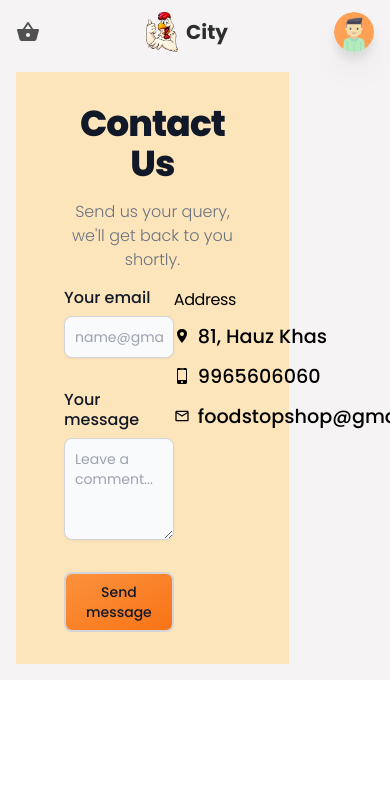
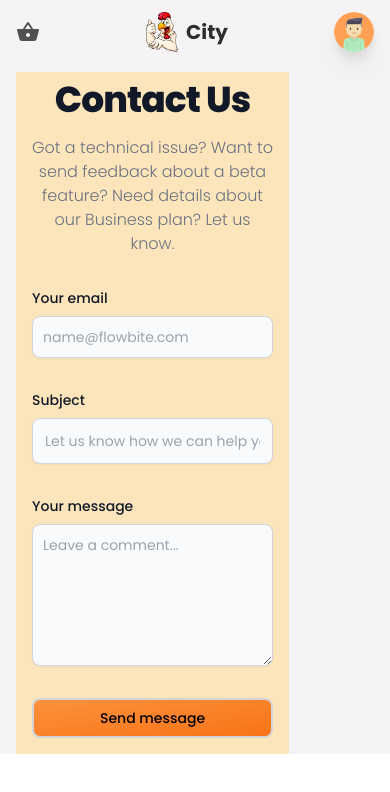
Before and after one commit to shilpi-code/Food-order, a React (Create React App) app: page /ContactUs in a window 390 px wide. Shown: the top 792 px of the page. Built offline with nearby package versions, Linux system fonts and the light colour scheme; no server answers; the database is empty.

Commit message:
added footer

```diff
--- a/src/App.js
+++ b/src/App.js
@@ -25,7 +25,7 @@ export const App = () => {
     <AnimatePresence exitBeforeEnter>
        <div className="w-screen h-auto flex flex-col bg-primary">
       <Header />
-       <main className='mt-14 md:mt-20 px-4 md:px-16 py-4 w-full'>
+       <main className='mt-14 md:mt-20 px-4 md:px-16 pt-4 pb-0 w-full'>
          <Routes>
          <Route path='/' element={<MainContainer />} />
            <Route path='/createItem' element={<CreateContainer />} />
--- a/src/components/ContactUs.jsx
+++ b/src/components/ContactUs.jsx
@@ -1,27 +1,55 @@
 import React, { useState } from "react";
-import { IoLocationSharp} from "react-icons/io5";
+import { IoLocationSharp } from "react-icons/io5";
 import { ImMobile } from "react-icons/im";
-import { MdOutlineMailOutline} from "react-icons/md";
-import '../styles/contact.css';
+import { MdOutlineMailOutline } from "react-icons/md";
+import "../styles/contact.css";
 const ContactUs = () => {
   return (
-
-
     <section className="bg-white dark:bg-gray-900 w-full" id="contact-section">
-  <div className="py-8 px-12 bg-contactBg">
-      <h2 className="mb-4 text-4xl tracking-tight font-extrabold text-center text-gray-900 dark:text-white before:absolute before:rounded-lg">Contact Us</h2>
-      <p className="mb-4 lg:mb-8 font-light text-center text-gray-500 dark:text-gray-400 sm:text-xl">Send us your query, we'll get back to you shortly.</p>
+      <div className="hidden md:block py-8 px-12 bg-contactBg">
+        <h2 className="mb-4 text-4xl tracking-tight font-extrabold text-center text-gray-900 dark:text-white before:absolute before:rounded-lg">
+          Contact Us
+        </h2>
+        <p className="mb-4 lg:mb-8 font-light text-center text-gray-500 dark:text-gray-400 sm:text-xl">
+          Send us your query, we'll get back to you shortly.
+        </p>
         <div className="flex justify-between">
           <form action="#" class="space-y-8 w-96">
             <div>
-              <label for="email" class="block mb-2 text-sm font-medium text-gray-900 dark:text-gray-300 box-size">Your email</label>
-              <input type="email" id="email" class="shadow-sm bg-gray-50 border border-gray-300 text-gray-900 text-sm rounded-lg focus:ring-primary-500 focus:border-primary-500 block w-full p-2.5 dark:bg-gray-700 dark:border-gray-600 dark:placeholder-gray-400 dark:text-white dark:focus:ring-primary-500 dark:focus:border-primary-500 dark:shadow-sm-light" placeholder="name@gmail.com" required />
+              <label
+                for="email"
+                class="block mb-2 text-sm font-medium text-gray-900 dark:text-gray-300 box-size"
+              >
+                Your email
+              </label>
+              <input
+                type="email"
+                id="email"
+                class="shadow-sm bg-gray-50 border border-gray-300 text-gray-900 text-sm rounded-lg focus:ring-primary-500 focus:border-primary-500 block w-full p-2.5 dark:bg-gray-700 dark:border-gray-600 dark:placeholder-gray-400 dark:text-white dark:focus:ring-primary-500 dark:focus:border-primary-500 dark:shadow-sm-light"
+                placeholder="name@gmail.com"
+                required
+              />
             </div>
             <div class="sm:col-span-2">
-              <label for="message" class="block mb-2 text-sm font-medium text-gray-900 dark:text-gray-400 box-size">Your message</label>
-              <textarea id="message" rows="4" class="block p-2.5 w-full text-sm text-gray-900 bg-gray-50 rounded-lg shadow-sm border border-gray-300 focus:ring-primary-500 focus:border-primary-500 dark:bg-gray-700 dark:border-gray-600 dark:placeholder-gray-400 dark:text-white dark:focus:ring-primary-500 dark:focus:border-primary-500" placeholder="Leave a comment..."></textarea>
+              <label
+                for="message"
+                class="block mb-2 text-sm font-medium text-gray-900 dark:text-gray-400 box-size"
+              >
+                Your message
+              </label>
+              <textarea
+                id="message"
+                rows="4"
+                class="block p-2.5 w-full text-sm text-gray-900 bg-gray-50 rounded-lg shadow-sm border border-gray-300 focus:ring-primary-500 focus:border-primary-500 dark:bg-gray-700 dark:border-gray-600 dark:placeholder-gray-400 dark:text-white dark:focus:ring-primary-500 dark:focus:border-primary-500"
+                placeholder="Leave a comment..."
+              ></textarea>
             </div>
-          <button type="submit" class="py-2 px-5 text-sm font-medium text-center text-gray-900 rounded-lg bg-primary-700 sm:w-fit hover:bg-primary-800 focus:ring-4 focus:outline-none focus:ring-primary-300 dark:bg-primary-600 dark:hover:bg-primary-700 dark:focus:ring-primary-800 border-2 border-zinc-300 bg-gradient-to-br from-orange-400 to-orange-500 w-full md:w-auto px-4 py-2  rounded-lg hover:shadow-lg transition-all ease-in-out duration-100">Send message</button>
+            <button
+              type="submit"
+              class="text-sm font-medium sm:w-fit hover:bg-primary-800 focus:ring-4 focus:outline-none focus:ring-primary-300 dark:bg-primary-600 dark:hover:bg-primary-700 dark:focus:ring-primary-800 border-2 border-zinc-300 bg-gradient-to-br from-orange-400 to-orange-500 w-full md:w-auto px-2 py-2 rounded-lg hover:shadow-lg transition-all ease-in-out duration-100"
+            >
+              Send message
+            </button>
           </form>
           <div class="flex-col">
             <p class="mb-4 tracking-tight font-600 box-size">Address</p>
@@ -37,11 +65,72 @@ const ContactUs = () => {
               <MdOutlineMailOutline />
               <span class="contact-location">foodstopshop@gmail.com</span>
             </div>
-
           </div>
         </div>
       </div>
+      {/* For mobile view */}
+      <div class="py-2 lg:py-4 px-4 mx-auto md:hidden bg-contactBg pb-4">
+        <h2 class="mb-4 text-4xl tracking-tight font-extrabold text-center text-gray-900 dark:text-white">
+          Contact Us
+        </h2>
+        <p class="mb-8 lg:mb-16 font-light text-center text-gray-500 dark:text-gray-400 sm:text-xl">
+          Got a technical issue? Want to send feedback about a beta feature?
+          Need details about our Business plan? Let us know.
+        </p>
+        <form action="#" class="space-y-8">
+          <div>
+            <label
+              for="email"
+              class="block mb-2 text-sm font-medium text-gray-900 dark:text-gray-300"
+            >
+              Your email
+            </label>
+            <input
+              type="email"
+              id="email"
+              class="shadow-sm bg-gray-50 border border-gray-300 text-gray-900 text-sm rounded-lg focus:ring-primary-500 focus:border-primary-500 block w-full p-2.5 dark:bg-gray-700 dark:border-gray-600 dark:placeholder-gray-400 dark:text-white dark:focus:ring-primary-500 dark:focus:border-primary-500 dark:shadow-sm-light"
+              placeholder="name@flowbite.com"
+              required
+            />
+          </div>
+          <div>
+            <label
+              for="subject"
+              class="block mb-2 text-sm font-medium text-gray-900 dark:text-gray-300"
+            >
+              Subject
+            </label>
+            <input
+              type="text"
+              id="subject"
+              class="block p-3 w-full text-sm text-gray-900 bg-gray-50 rounded-lg border border-gray-300 shadow-sm focus:ring-primary-500 focus:border-primary-500 dark:bg-gray-700 dark:border-gray-600 dark:placeholder-gray-400 dark:text-white dark:focus:ring-primary-500 dark:focus:border-primary-500 dark:shadow-sm-light"
+              placeholder="Let us know how we can help you"
+              required
+            />
+          </div>
+          <div class="sm:col-span-2">
+            <label
+              for="message"
+              class="block mb-2 text-sm font-medium text-gray-900 dark:text-gray-400"
+            >
+              Your message
+            </label>
+            <textarea
+              id="message"
+              rows="6"
+              class="block p-2.5 w-full text-sm text-gray-900 bg-gray-50 rounded-lg shadow-sm border border-gray-300 focus:ring-primary-500 focus:border-primary-500 dark:bg-gray-700 dark:border-gray-600 dark:placeholder-gray-400 dark:text-white dark:focus:ring-primary-500 dark:focus:border-primary-500"
+              placeholder="Leave a comment..."
+            ></textarea>
+          </div>
+          <button
+            type="submit"
+            class="text-sm font-medium sm:w-fit hover:bg-primary-800 focus:ring-4 focus:outline-none focus:ring-primary-300 dark:bg-primary-600 dark:hover:bg-primary-700 dark:focus:ring-primary-800 border-2 border-zinc-300 bg-gradient-to-br from-orange-400 to-orange-500 w-full md:w-auto px-2 py-2 rounded-lg hover:shadow-lg transition-all ease-in-out duration-100"
+          >
+            Send message
+          </button>
+        </form>
+      </div>
     </section>
-
-)};
+  );
+};
 export default ContactUs;
--- a/src/components/Header.jsx
+++ b/src/components/Header.jsx
@@ -19,7 +19,10 @@ const Header = () => {
   const [{ user, cartShow, cartItems }, dispatch] = useStateValue();
 
   const [isMenu, setIsMenu] = useState(false);
-  const [color, setColor]=useState('black');
+  const [home, setHome]=useState('black');
+  const [menu, setMenu]=useState('black');
+  const [about, setAbout]=useState('black');
+  const [contact, setContact]=useState('black');
 
   const login = async () => {
     if (!user) {
@@ -70,18 +73,18 @@ const Header = () => {
             className="flex items-center gap-24"
           >
 
-            <li className="text-lg text-textColor hover:text-headingColor duration-100 transition-all ease-in-out cursor-pointer"
+            <li className="text-lg text-textColor hover:text-headingColor duration-100 transition-all ease-in-out cursor-pointer "
             >
-            <a href="#home"><p onMouseEnter={() => setColor('red')}> Home</p> </a>
+            <a href="#home"><p style={{color:home}} onMouseEnter={() => setHome('#f97316')} onMouseLeave={()=>setHome('black')}> Home</p> </a>
             </li>
             <li className="text-lg text-textColor hover:text-headingColor duration-100 transition-all ease-in-out cursor-pointer">
-            <a href="#menu">Menu</a>
+            <a href="#menu"><p style={{color:menu}} onMouseEnter={() => setMenu('#f97316')} onMouseLeave={()=>setMenu('black')}> Menu</p></a>
             </li>
             <li className="text-lg text-textColor hover:text-headingColor duration-100 transition-all ease-in-out cursor-pointer">
-              About Us
+            <a href="#home"><p style={{color:about}} onMouseEnter={() => setAbout('#f97316')} onMouseLeave={()=>setAbout('black')}> About Us</p></a>
             </li>
             <li className="text-lg text-textColor hover:text-headingColor duration-100 transition-all ease-in-out cursor-pointer">
-              <a href="#contact-us">Contact Us</a>
+              <a href="#contact-us"><p style={{color:contact}} onMouseEnter={() => setContact('#f97316')} onMouseLeave={()=>setContact('black')}> Contact Us</p></a>
             </li>
           </motion.ul>
 
--- a/src/components/RowContainer.jsx
+++ b/src/components/RowContainer.jsx
@@ -32,7 +32,7 @@ function RowContainer({ flag, data, scrollValue }) {
   return (
     <div
       ref={rowContainer}
-      className={`w-full flex items-center gap-3  my-12 scroll-smooth  ${
+      className={`w-full flex items-center gap-3  my-6 scroll-smooth  ${
         flag
           ? "overflow-x-scroll scrollbar-none"
           : "overflow-x-hidden flex-wrap justify-center"
--- a/src/components/index.js
+++ b/src/components/index.js
@@ -8,3 +8,4 @@ export {default as CartContainer} from './CartContainer';
 export {default as CheckoutPage} from './CheckoutPage';
 export {default as CartItem} from './CartItem';
 export {default as Loader} from './Loader';
+export {default as Footer} from './Footer';
```
Also changed, not shown: src/components/Footer.jsx (added, +85 -0 lines), src/components/MainContainer.jsx (+5 -4 lines). Lines whose indentation alone changed are shown as unchanged.
